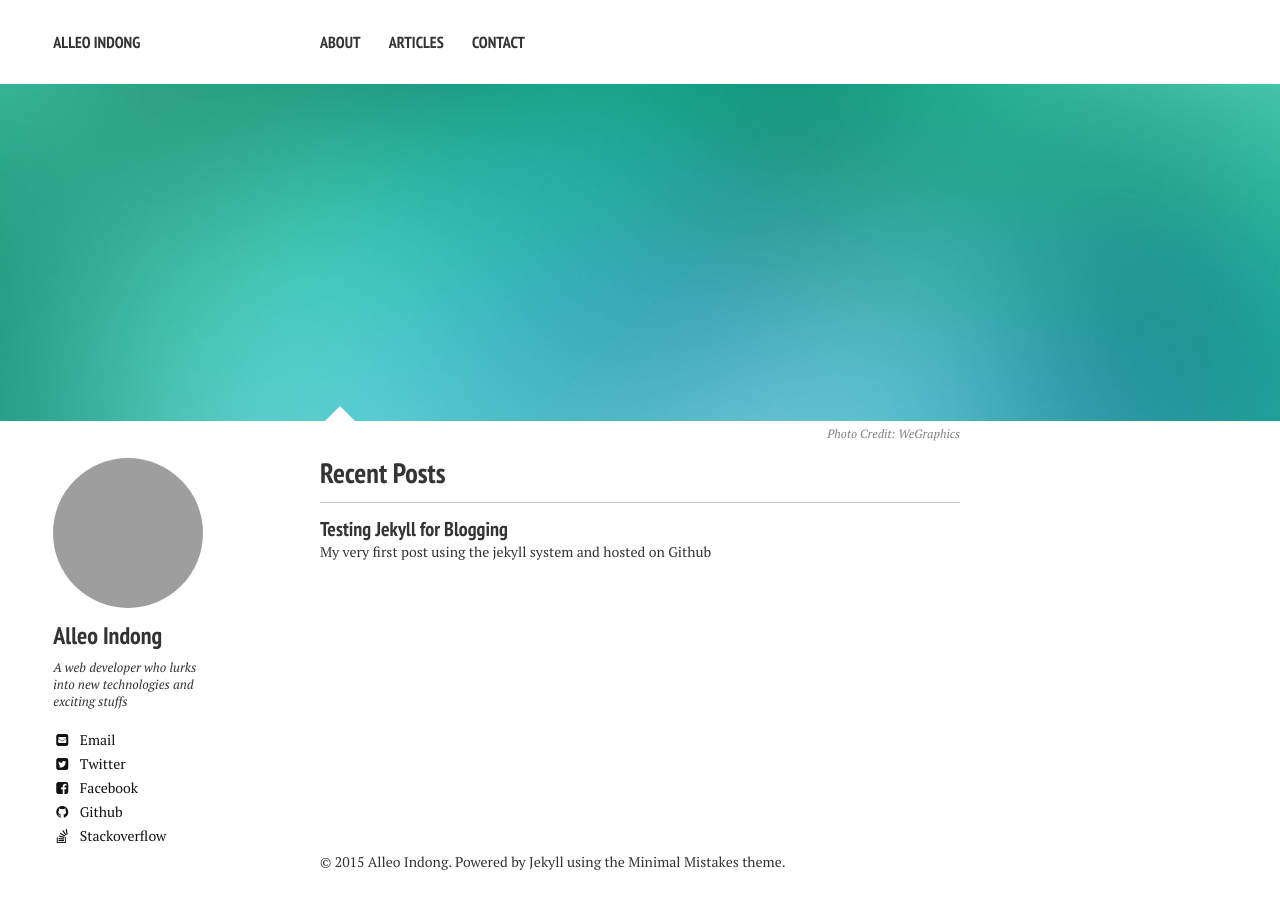
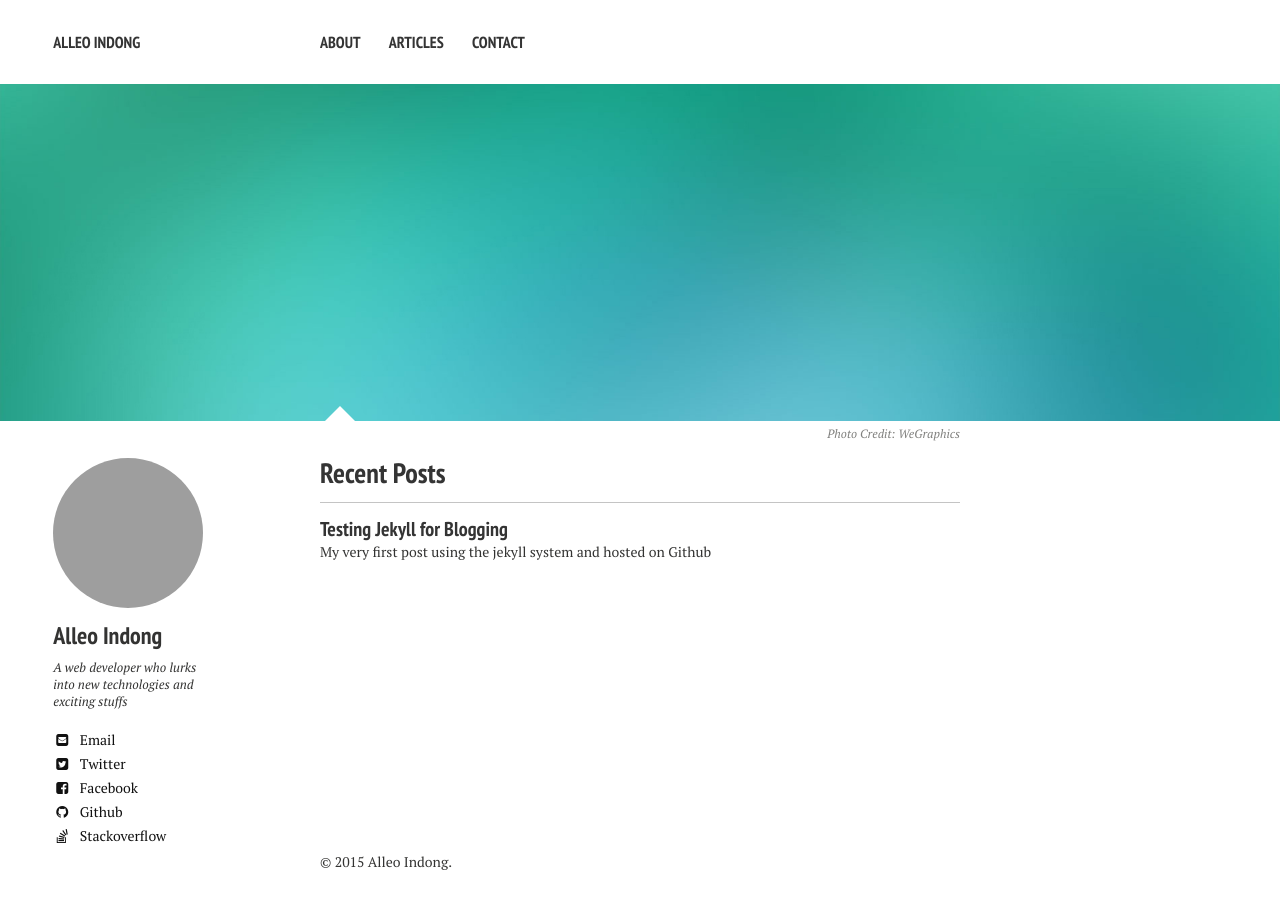
Before and after one commit to aindong/aindong.github.io, a Jekyll site: the page built from index.md, in a window 1280 px wide. Built offline with Jekyll 4.4.1, drawn with Linux system fonts in a browser that asks for light colours; nearby versions of some CDN libraries; grey boxes are pictures that could not be loaded.

Commit message:
Update _footer.html

```diff
--- a/_includes/_footer.html
+++ b/_includes/_footer.html
@@ -12,4 +12,4 @@
 </div><!-- /.google-ads -->
 {% endif %}
 
-<span>&copy; {{ site.time | date: '%Y' }} {{ site.owner.name }}. Powered by <a href="http://jekyllrb.com" rel="nofollow">Jekyll</a> using the <a href="http://mademistakes.com/minimal-mistakes/" rel="nofollow">Minimal Mistakes</a> theme.</span>
+<span>&copy; {{ site.time | date: '%Y' }} {{ site.owner.name }}.
```
